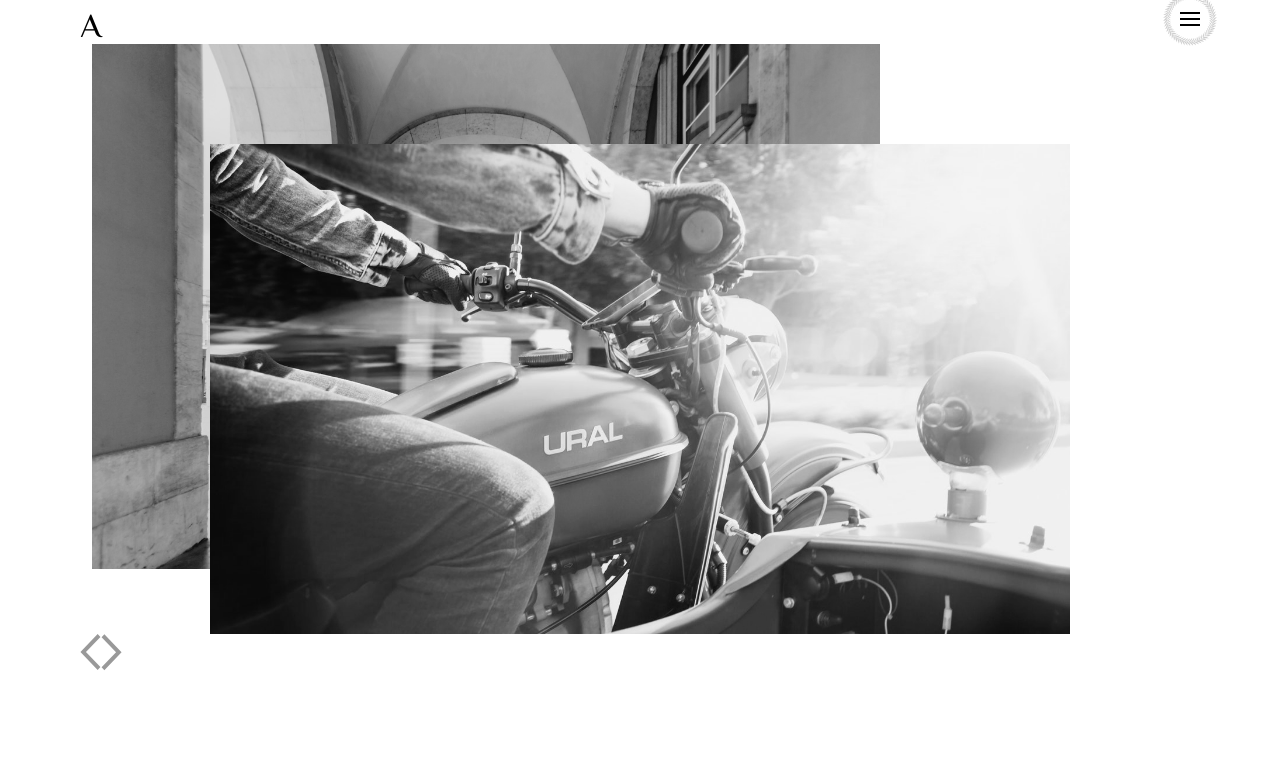
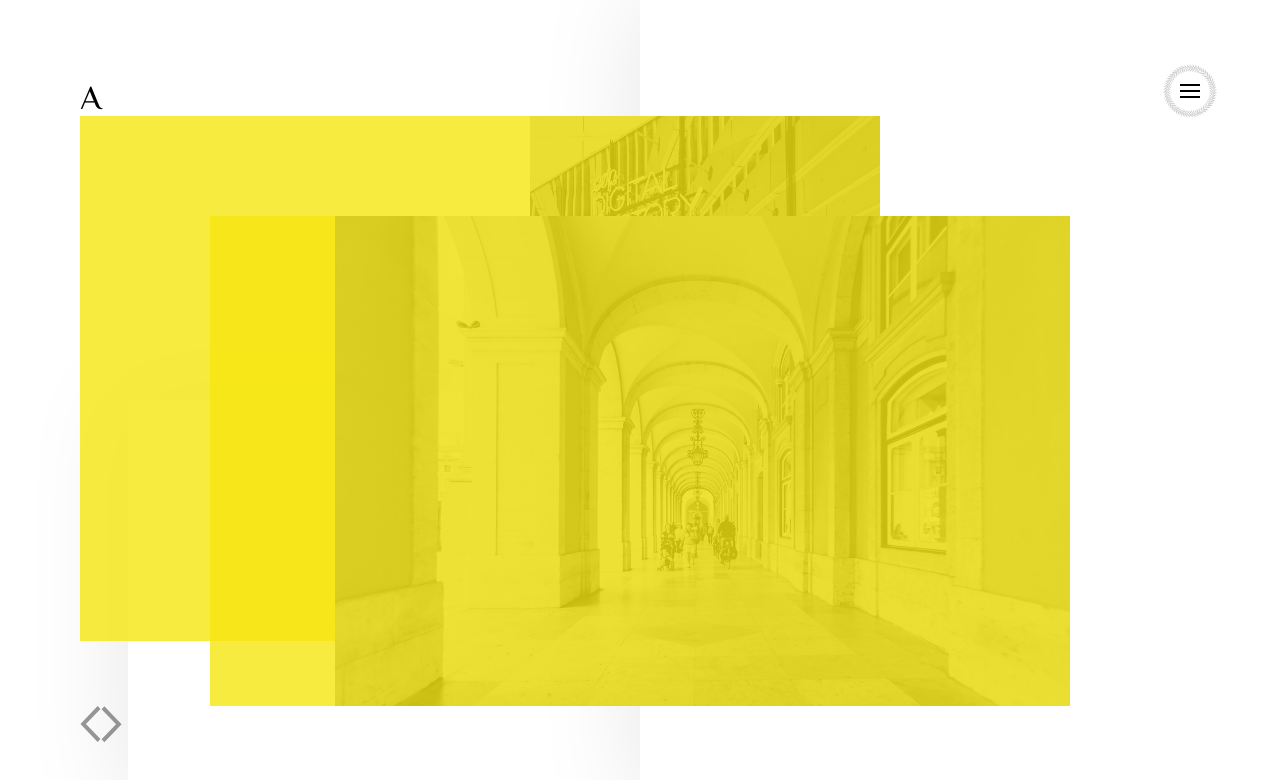
Before and after one commit to lasthead/affinage-test-task, a Nuxt app: page / in a window 1280 px wide. Shown: the top 780 px of the page. Built offline with nearby package versions, Linux system fonts and the light colour scheme.

Commit message:
Тени бэкграунда основной страницы + временная правка по слайдам

```diff
--- a/assets/blocks/container/style.less
+++ b/assets/blocks/container/style.less
@@ -32,7 +32,6 @@
     max-width: 144rem;
     width: 100%;
     padding: 0 1.5rem 0 3rem;
-    margin-top: 8rem;
   }
 
   & .desktop-hidden{
--- a/components/MainHeaderBase.vue
+++ b/components/MainHeaderBase.vue
@@ -20,7 +20,7 @@
 
 <style lang="less" scoped>
     .header{
-
+        padding-top: 8rem;
         display: flex;
         justify-content: space-between;
         &__header-menu{
--- a/components/MainSlider.vue
+++ b/components/MainSlider.vue
@@ -4,7 +4,7 @@
             <div class="swiper-container slider slider__back" ref="back_slider">
               <!-- Wrapper -->
               <div class="carousel__wrapper swiper-wrapper">
-                <div v-for="slide in pictures" :key="slide.id" class="swiper-slide">
+                <div v-for="slide in pictures2" :key="slide.id" class="swiper-slide">
                   <div class=""></div>
                   <div>
                     <img :src="slide.src" alt="">
@@ -15,7 +15,7 @@
             <div class="swiper-container slider slider__top" ref="top_slider">
                 <!-- Wrapper -->
                 <div class="carousel__wrapper swiper-wrapper">
-                    <div v-for="slide in arrayReverse" :key="slide.id" class="swiper-slide">
+                    <div v-for="slide in pictures" :key="slide.id" class="swiper-slide">
                       <div>
                         <img :src="slide.src" alt="">
                       </div>
@@ -41,6 +41,7 @@
             return {
                 swiperTop: null,
                 swiperBack: null,
+                sliderTimeout: null,
                 pictures:[
                     {
                         name: '1',
@@ -54,6 +55,21 @@
                         name: '3',
                         src: '/photo-153.jpg'
                     }
+                ],
+                pictures2:[
+                    {
+                        name: '2',
+                        src: '/kaboompics_Modern.jpg'
+                    },
+                    {
+                        name: '3',
+                        src: '/photo-153.jpg'
+                    },
+                    {
+                        name: '1',
+                        src: '/kaboompics_Arc.jpg'
+                    },
+
                 ]
             }
         },
@@ -69,7 +85,7 @@
             },
             swiperTopOptions() {
                 return {
-                    spaceBetween: 10,
+                    spaceBetween: 0,
                     loop: true,
                     slidesPerView: 1,
                     centeredSlides: true,
@@ -87,12 +103,13 @@
                     //     delay: this.delayTime,
                     //     disableOnInteraction: false
                     // },
-                    speed: 1000
+                    speed: 1000,
+                    control: this.swiperBack
                 };
             },
             swiperBackOptions() {
                 return {
-                    spaceBetween: 10,
+                    spaceBetween: 0,
                     loop: true,
                     slidesPerView: 1,
                     centeredSlides: true,
@@ -123,20 +140,29 @@
             slidePrev(){
                 this.swiperTop.slideNext(700, false);
                 setTimeout(()=>{
-                    this.swiperBack.slidePrev(700, false);
-                }, 300);
+                    this.swiperBack.slideNext(700, false);
+                }, 400);
 
             },
             slideNext(){
                 console.log(123);
                 this.swiperTop.slidePrev(700, false);
                 setTimeout(()=>{
-                    this.swiperBack.slideNext(700, false);
-                }, 300);
+                    this.swiperBack.slidePrev(700, false);
+                }, 400);
             }
         },
         mounted() {
             this.mountInstance();
+            // this.swiperTop.on('slideChange', () => {
+            //     if (this.sliderTimeout) {
+            //         clearTimeout(this.sliderTimeout);
+            //     }
+            //
+            //     this.sliderTimeout = setTimeout(() => {
+            //         this.swiperBack.slideTo(this.swiperTop.activeIndex);
+            //     }, 300);
+            // });
         },
     }
 </script>
@@ -179,7 +205,15 @@
         height: 100%;
         object-fit: cover;
       }
-
+      &::before{
+        content: '';
+        display: block;
+        width: 100%;
+        height: 100%;
+        position: absolute;
+        background: var(--color-yellow);
+        opacity: .8;
+      }
     }
   }
 </style>
--- a/layouts/default.vue
+++ b/layouts/default.vue
@@ -1,7 +1,5 @@
 <template>
-  <div>
     <nuxt />
-  </div>
 </template>
 
 <style lang="less">
@@ -9,7 +7,8 @@
   @import '../assets/blocks/container/style.less';
   :root {
     --color-font-menu: #000000;
-
+    --color-white: #fff;
+    --color-yellow: #f7e611;
     --font-geometria: 'Geometria';
     --font-geometria-bold: 'Geometria-Bold';
     --font-geometria-medium: 'Geometria-Medium';
@@ -27,4 +26,9 @@
     }
     position: relative;
   }
+  body{
+    margin: 0;
+    padding: 0;
+  }
+
 </style>
--- a/pages/index.vue
+++ b/pages/index.vue
@@ -1,7 +1,9 @@
 <template>
+  <div class="main">
   <div class="container">
-    <main-header-base/>
-    <main-slider/>
+      <main-header-base/>
+      <main-slider/>
+  </div>
   </div>
 </template>
 
@@ -19,6 +21,38 @@
     }
 </script>
 
-<style>
-
+<style lang="less">
+  .main{
+    height: 100vh;
+    position: relative;
+    .container{
+      position: relative;
+      z-index: 3;
+    }
+    &::before{
+      content: '';
+      display: flex;
+      position: absolute;
+      height: 50vh;
+      left: 10%;
+      top: 50%;
+      bottom: 0;
+      right: 50%;
+      z-index: 1;
+      box-shadow: 0 0 99px rgba(0, 0, 0, 0.1);
+    }
+    &::after{
+      content: '';
+      display: flex;
+      position: absolute;
+      height: 100vh;
+      left: 50%;
+      top: 0;
+      bottom: 0;
+      right: 0;
+      z-index: 2;
+      box-shadow: 0 0 99px rgba(0, 0, 0, 0.1);
+      background-color: var(--color-white);
+    }
+  }
 </style>
```
